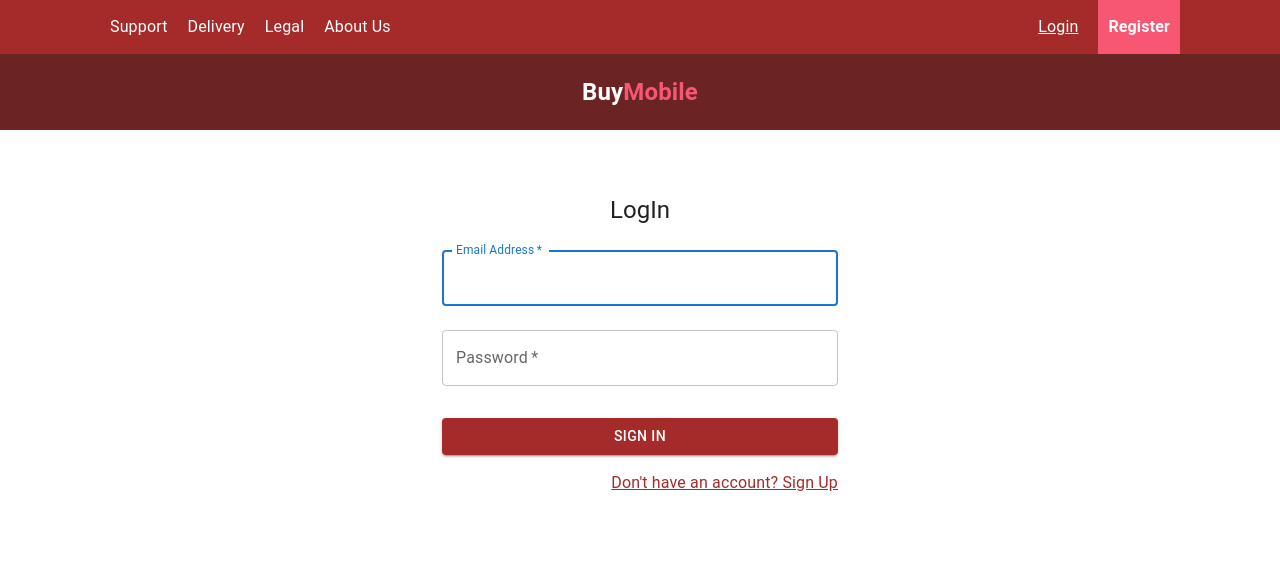
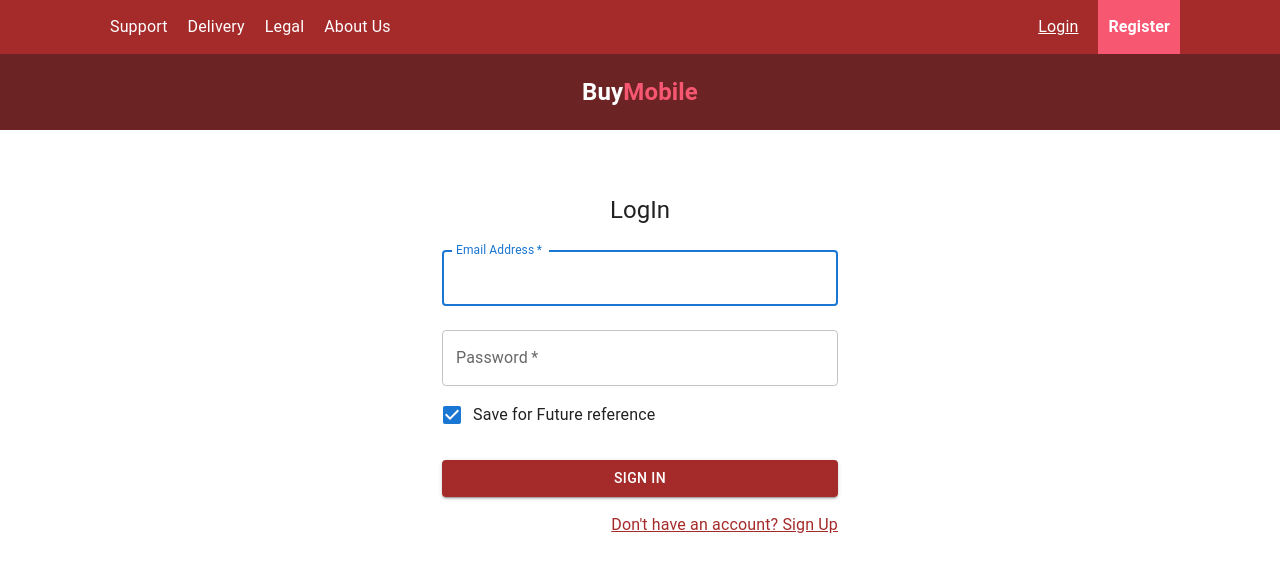
Before and after one commit to Basava44/ReactShoppingApp, a React (Create React App) app: page /signIn in a window 1280 px wide. Shown: the top 572 px of the page. Built offline with nearby package versions, Linux system fonts and the light colour scheme.

Commit message:
Auto Login Added

```diff
--- a/package.json
+++ b/package.json
@@ -17,6 +17,7 @@
     "react": "^18.2.0",
     "react-dom": "^18.2.0",
     "react-redux": "^8.0.5",
+    "react-router": "^6.8.0",
     "react-router-dom": "^6.7.0",
     "react-scripts": "5.0.1",
     "react-toastify": "^9.1.1",
--- a/src/App.js
+++ b/src/App.js
@@ -1,6 +1,7 @@
-import React from "react";
+import React, { useEffect } from "react";
 
 import { BrowserRouter, Routes, Route } from "react-router-dom";
+
 import Dashboard from "./features/dashboard/Dashboard";
 
 import SignIn from "./features/login/SignIn";
@@ -17,8 +18,18 @@ import RequireData from "./features/UI/RequireData/RequireData";
 import "./App.css";
 import Cart from "./features/cart/Cart";
 import Wishlist from "./features/cart/Wishlist";
+import { useDispatch } from "react-redux";
+import { signIn } from "./features/login/userSlice";
 
 const App = () => {
+  const dispatch = useDispatch();
+  useEffect(() => {
+    const loginData = JSON.parse(localStorage.getItem("loginData"));
+    if (loginData) {
+      dispatch(signIn(loginData.email, loginData.password));
+    }
+  }, [dispatch]);
+
   return (
     <BrowserRouter>
       <Navbar />
@@ -64,5 +75,4 @@ const App = () => {
     </BrowserRouter>
   );
 };
-
 export default App;
--- a/src/features/dashboard/Dashboard.js
+++ b/src/features/dashboard/Dashboard.js
@@ -3,7 +3,7 @@ import { NavLink, Outlet, useNavigate } from "react-router-dom";
 
 import styles from "./Dashboard.module.css";
 
-const Dashboard = () => {
+const Dashboard = (props) => {
   const navLinkStyles = ({ isActive }) => {
     return {
       fontWeight: isActive ? "bold" : "normal",
--- a/src/features/login/SignIn.js
+++ b/src/features/login/SignIn.js
@@ -14,6 +14,7 @@ import { Link } from "react-router-dom";
 import { signIn } from "./userSlice";
 
 import { useNavigate } from "react-router-dom";
+import { Checkbox, FormControlLabel } from "@mui/material";
 
 const theme = createTheme();
 
@@ -21,6 +22,7 @@ export default function SignIn() {
   const dispatch = useDispatch();
   const [email, setEmail] = React.useState("");
   const [password, setPassword] = React.useState("");
+  const [saveUser, setSaveuser] = React.useState(true);
 
   const navigate = useNavigate();
 
@@ -39,11 +41,20 @@ export default function SignIn() {
         email: email,
         password: password,
       });
+      if (saveUser) {
+        localStorage.setItem("loginData", JSON.stringify({ email, password }));
+      } else {
+        localStorage.clear();
+      }
       dispatch(signIn(email, password));
       navigate("/dashboard");
       setEmail("");
       setPassword("");
     }
+  };
+
+  const saveUserForReference = (event) => {
+    setSaveuser(event.target.checked);
   };
 
   return (
@@ -91,6 +102,19 @@ export default function SignIn() {
               value={password}
               onChange={changePasswordHandler}
             />
+            <Grid item xs={12}>
+              <FormControlLabel
+                control={
+                  <Checkbox
+                    value="allowExtraEmails"
+                    color="primary"
+                    checked={saveUser}
+                    onChange={saveUserForReference}
+                  />
+                }
+                label="Save for Future reference"
+              />
+            </Grid>
             <Button
               type="submit"
               fullWidth
--- a/src/features/login/SignUp.js
+++ b/src/features/login/SignUp.js
@@ -20,14 +20,30 @@ const theme = createTheme();
 export default function SignUp() {
   const dispatch = useDispatch();
   const navigate = useNavigate();
+  const [saveUser, setSaveuser] = React.useState(true);
 
   const handleSubmit = (event) => {
     event.preventDefault();
     const data = new FormData(event.currentTarget);
     if (data.get("email") && data.get("password")) {
       dispatch(signUp(data.get("email"), data.get("password")));
+      if (saveUser) {
+        localStorage.setItem(
+          "loginData",
+          JSON.stringify({
+            email: data.get("email"),
+            password: data.get("password"),
+          })
+        );
+      } else {
+        localStorage.clear();
+      }
       navigate("/dashboard");
     }
+  };
+
+  const saveUserForReference = (event) => {
+    setSaveuser(event.target.checked);
   };
 
   return (
@@ -108,9 +124,14 @@ export default function SignUp() {
               <Grid item xs={12}>
                 <FormControlLabel
                   control={
-                    <Checkbox value="allowExtraEmails" color="primary" />
+                    <Checkbox
+                      value="allowExtraEmails"
+                      color="primary"
+                      checked={saveUser}
+                      onChange={saveUserForReference}
+                    />
                   }
-                  label="I want to receive inspiration, marketing promotions and updates via email."
+                  label="Save for Future reference"
                 />
               </Grid>
             </Grid>
--- a/src/features/login/userSlice.js
+++ b/src/features/login/userSlice.js
@@ -43,6 +43,7 @@ const userSlice = createSlice({
     signOut: {
       reducer: (state) => {
         state.loggedIn = false;
+        localStorage.clear();
       },
     },
   },
```
Also changed, not shown: 1 other file (tests, documents, lock files or other folders).
